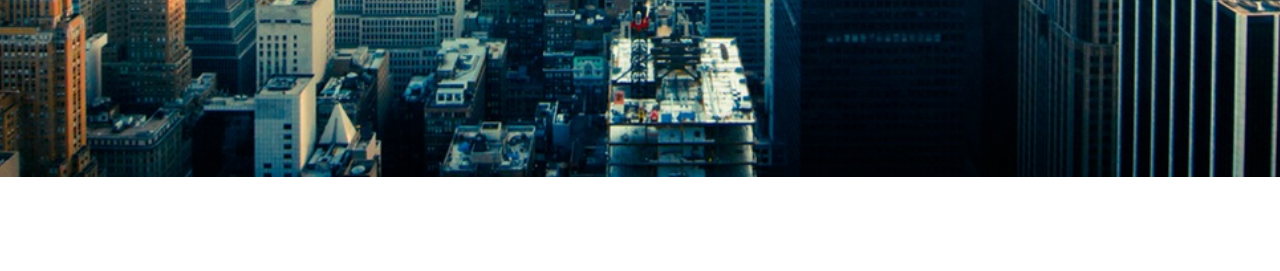
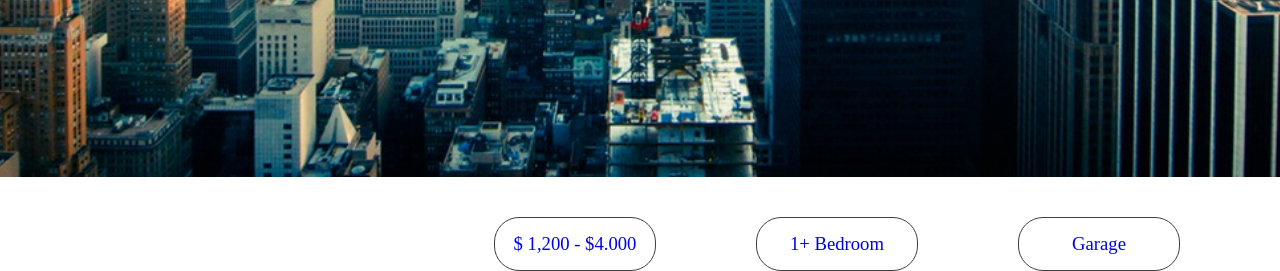
Before and after one commit to FEDKursevi/git-domaci-fed28, a plain HTML site: page index.html in a window 1280 px wide. Shown: the part 693-964 px from the top of the page. Before the commit the page ends 870 px from the top, so only its background shows below. Drawn offline with Linux system fonts and the light colour scheme.

Commit message:
Uradjen deo sa dugmicima

```diff
--- a/index.html
+++ b/index.html
@@ -30,5 +30,10 @@
         <h4>Your fastest way to find or sell home online.</h4>
       </div>
     </section>
+    <section class="midle">
+      <div class="midle-link"><a href="#">Garage</a></div>
+      <div class="midle-link"><a href="#">1+ Bedroom</a></div>
+      <div class="midle-link"><a href="#">$ 1,200 - $4.000</a></div>
+    </section>
   </body>
 </html>
--- a/scss/main.scss
+++ b/scss/main.scss
@@ -57,6 +57,7 @@ nav {
         color: $color-heading;
         &:hover {
           color: $background-main;
+          text-decoration: underline;
         }
       }
     }
@@ -83,3 +84,33 @@ nav {
   left: 350px;
   font-size: 25pt;
 }
+
+.midle {
+  height: 40px;
+  width: 100%;
+  background-color: $color-heading;
+  color: $background-nav;
+  display: inline-block;
+}
+
+.midle-link {
+  float: right;
+  border: 1px solid $background-intro;
+  color: $color-heading;
+  padding: 15px;
+  margin-top: 40px;
+  margin-right: 100px;
+  border-radius: 25px 25px;
+  overflow: hidden;
+  width: 130px;
+  text-align: center;
+  font-size: 14pt;
+}
+
+a {
+  text-decoration: none;
+  &:hover {
+    background-color: $background-intro;
+    color: $color-heading;
+  }
+}
```
Also changed, not shown: style.css, 1 other file.
